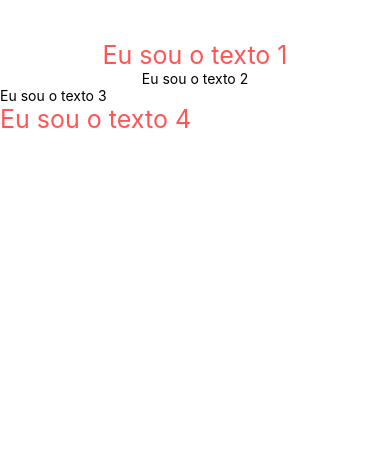
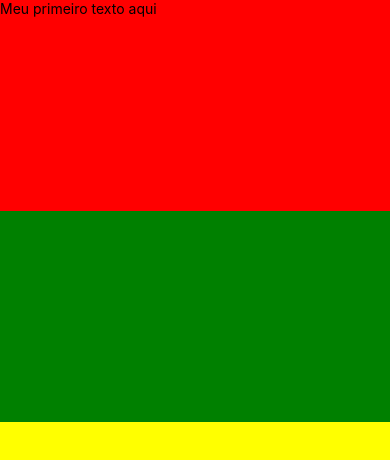
Before and after one commit to AndersonTeala/react-native-first-project, a React Native app: screen / in a window 390 px wide. Shown: the top 460 px of the page. Built offline with nearby package versions, Linux system fonts and the light colour scheme.

Commit message:
Add background color, flex:1 (Full Display)

```diff
--- a/App.js
+++ b/App.js
@@ -1,32 +1,20 @@
 import React, { Component } from 'react';
-import {View, Text, StyleSheet } from 'react-native'
+import {View, Text } from 'react-native'
 
 class App extends Component{
 render(){
     return(
-        <View style={styles.area} >
+        <View style={{flex:1, backgroundColor: '#282a36'}}>
 
-          <Text style={[ styles.textoPrincipal, styles.alinhaTexto ]} >Eu sou o texto 1</Text>
-          <Text style={styles.alinhaTexto} >Eu sou o texto 2</Text>
-          <Text>Eu sou o texto 3</Text>
-          <Text style={styles.textoPrincipal} >Eu sou o texto 4</Text>
-
+            <View style={{flex:1, backgroundColor: 'red'}}>
+              <Text>Meu primeiro texto aqui</Text>
+            </View>
+            <View style={{flex:1, backgroundColor: 'green'}}></View>
+            <View style={{flex:2, backgroundColor: 'yellow'}}></View>
         </View>
       );
     }
   }
 
-  const styles = StyleSheet.create({
-    area:{
-      marginTop: 40
-    },
-    textoPrincipal:{
-      fontSize: 25,
-      color: '#ff5555'
-    },
-    alinhaTexto:{
-      textAlign: 'center'
-    }
-  });
 
 export default App;
```
